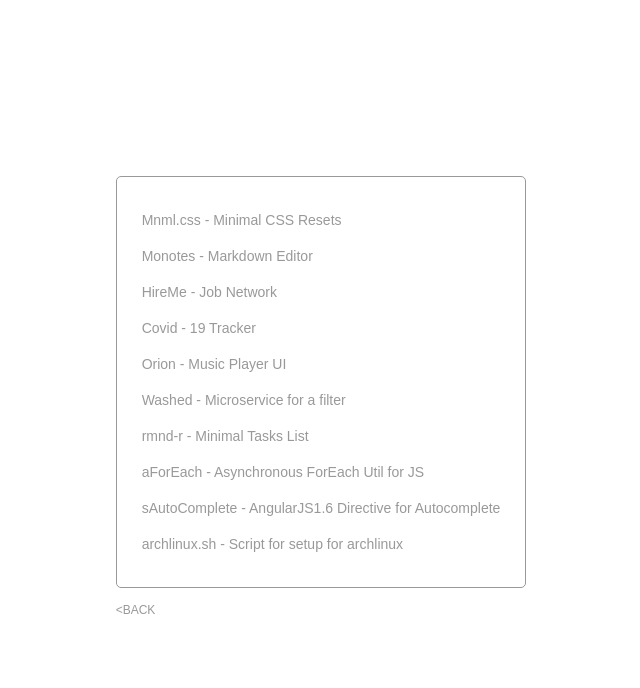
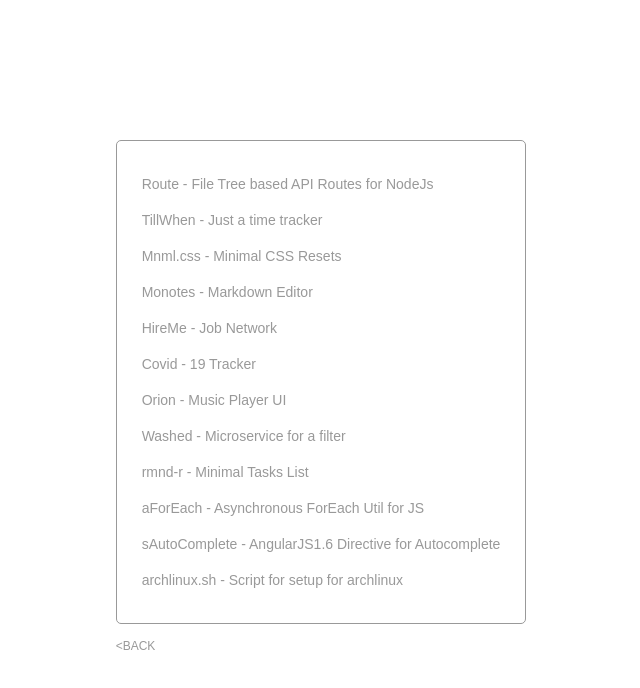
Before and after one commit to barelyhuman/reaper.im-old, a Next.js app: page /work in a window 1280 px wide. Shown: the top 688 px of the page, without its empty margins (319-959 px from the left). Built offline with nearby package versions, Linux system fonts and the light colour scheme.

Commit message:
additional work

```diff
--- a/pages/work/index.js
+++ b/pages/work/index.js
@@ -5,6 +5,17 @@ function Work(){
   return <Layout>
   <div className="container">
     <ul className="card-border min-width-150-px">
+    <li>
+        <a target="_blank" href="https://github.com/barelyhuman/route/">
+          Route - File Tree based API Routes for NodeJs
+        </a>
+      </li>
+    <li>
+        <a target="_blank" href="https://tillwhen.barelyhuman.dev/">
+          TillWhen - Just a time tracker
+        </a>
+      </li>
+
     <li>
         <a target="_blank" href="https://mnmlcss.js.org/">
           Mnml.css - Minimal CSS Resets
```
